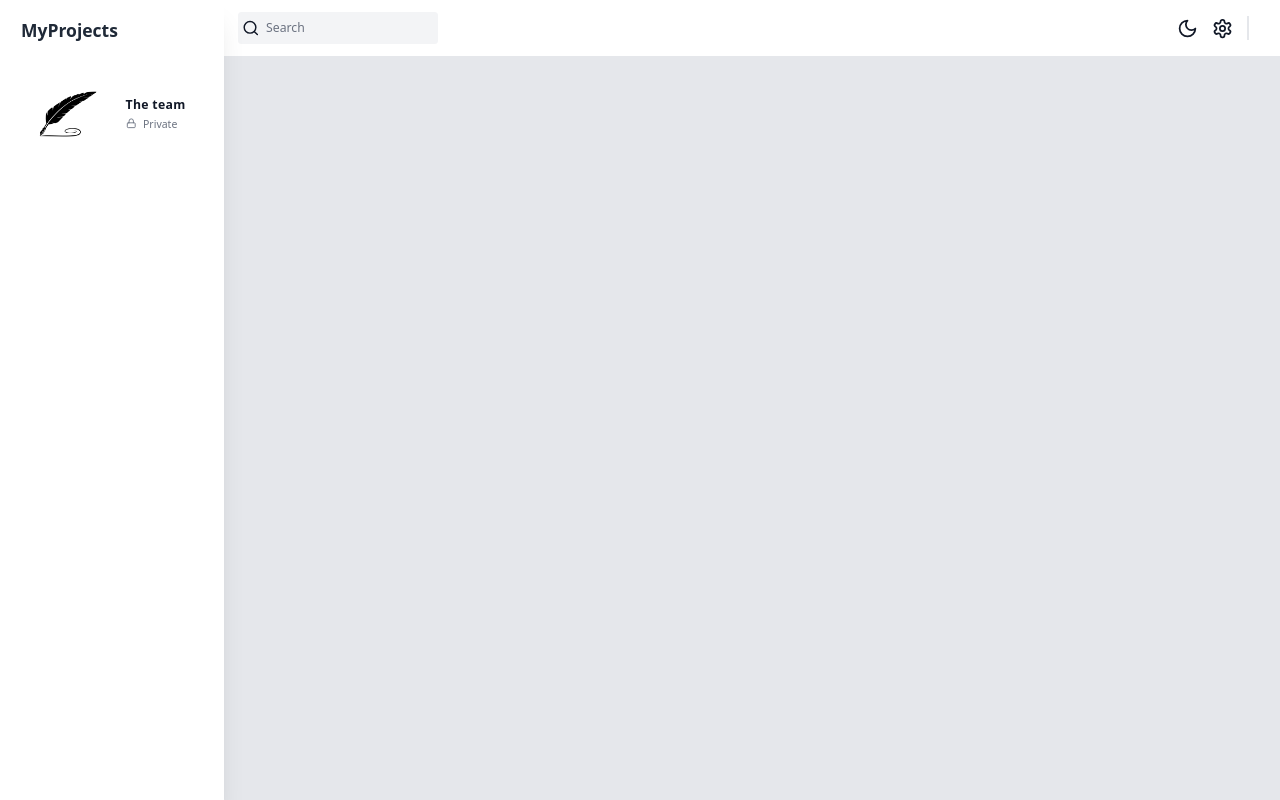
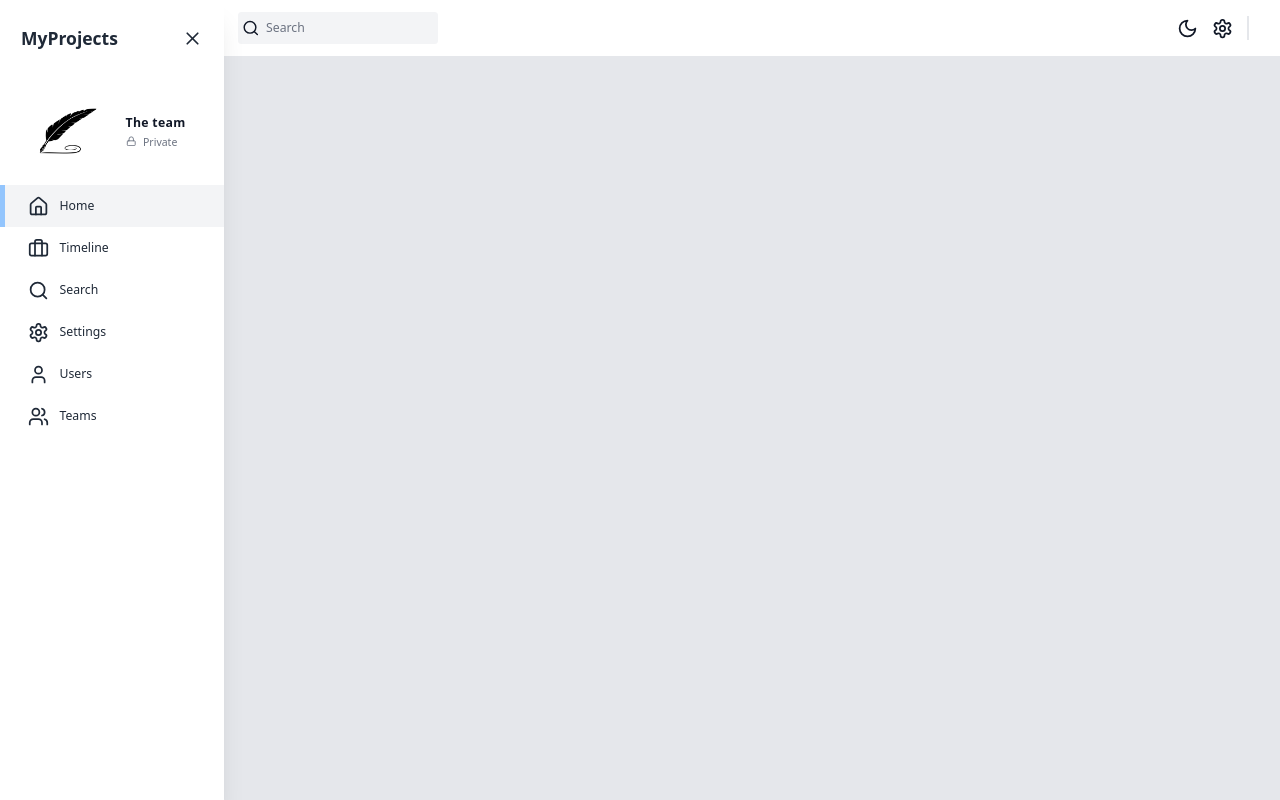
Before and after one commit to amandagpearce/next-project-management, a Next.js app in the folder client/: page / in a window 1280 px wide. Built offline with nearby package versions, Linux system fonts and the light colour scheme; no server answers.

Commit message:
sidebar collapse button and nav links

```diff
--- a/client/src/app/(components)/Sidebar/index.tsx
+++ b/client/src/app/(components)/Sidebar/index.tsx
@@ -1,15 +1,35 @@
 'use client';
 
-import { LockIcon } from 'lucide-react';
+import { useAppDispatch, useAppSelector } from '@/app/redux';
+import { setIsSidebarCollapsed } from '@/state';
+import {
+  Briefcase,
+  Home,
+  Icon,
+  LockIcon,
+  LucideIcon,
+  Search,
+  Settings,
+  User,
+  Users,
+  X,
+} from 'lucide-react';
 import Image from 'next/image';
+import Link from 'next/link';
+import { usePathname } from 'next/navigation';
 import React, { useState } from 'react';
 
 const Sidebar = () => {
   const [showProjects, setShowProjects] = useState(true);
   const [showPriority, setShowPriority] = useState(true);
 
+  const dispatch = useAppDispatch();
+  const isSidebarCollapsed = useAppSelector(
+    (state) => state.global.isSidebarCollapsed
+  );
+
   const sidebarClassNames = `fixed  flex flex-col h-[100%] justify-between shadow-xl transition-all
-  duration-300 h-full z-40 dark:bg-black overflow-y-auto bg-white w-64`;
+  duration-300 h-full z-40 dark:bg-black overflow-y-auto bg-white ${isSidebarCollapsed ? 'w-0 hidden' : 'w-64'}`;
 
   return (
     <div className={sidebarClassNames}>
@@ -19,6 +39,15 @@
           <div className="text-xl font-bold text-gray-800 dark:text-white">
             MyProjects
           </div>
+
+          <button
+            className="py-3"
+            onClick={() => {
+              dispatch(setIsSidebarCollapsed(!isSidebarCollapsed));
+            }}
+          >
+            <X className="h-6 w-6 text-gray-800 hover:text-gray-500 dark:text-white" />
+          </button>
         </div>
 
         {/* Team */}
@@ -38,9 +67,48 @@
         </div>
 
         {/* Navbar links */}
+        <nav className="z-10 w-full">
+          <SidebarLink icon={Home} label="Home" href="/" />
+          <SidebarLink icon={Briefcase} label="Timeline" href="/timeline" />
+          <SidebarLink icon={Search} label="Search" href="/search" />
+          <SidebarLink icon={Settings} label="Settings" href="/settings" />
+          <SidebarLink icon={User} label="Users" href="/users" />
+          <SidebarLink icon={Users} label="Teams" href="/teams" />
+        </nav>
       </div>
     </div>
   );
 };
 
+interface SidebarLinkProps {
+  href: string;
+  icon: LucideIcon;
+  label: string;
+}
+
+const SidebarLink = ({ href, icon: Icon, label }: SidebarLinkProps) => {
+  const pathname = usePathname();
+  const isActive =
+    pathname === href || (pathname === '/' && href === '/dashboard');
+
+  return (
+    <Link href={href} className="w-full">
+      <div
+        className={`relative flex cursor-pointer items-center gap-3 transition-colors hover:bg-gray-100 dark:bg-black dark:hover:bg-gray-700
+                ${isActive ? 'bg-gray-100 text-white dark:bg-gray-600' : ''}
+                justify-start px-8 py-3`}
+      >
+        {isActive && (
+          <div className="absolute left-0 top-0 h-[100%] w-[5px] bg-blue-200" />
+        )}
+
+        <Icon className="h-6 w-6 text-gray-800 dark:text-gray-100" />
+        <span className={`font-medium text-gray-800 dark:text-gray-100`}>
+          {label}
+        </span>
+      </div>
+    </Link>
+  );
+};
+
 export default Sidebar;
```
